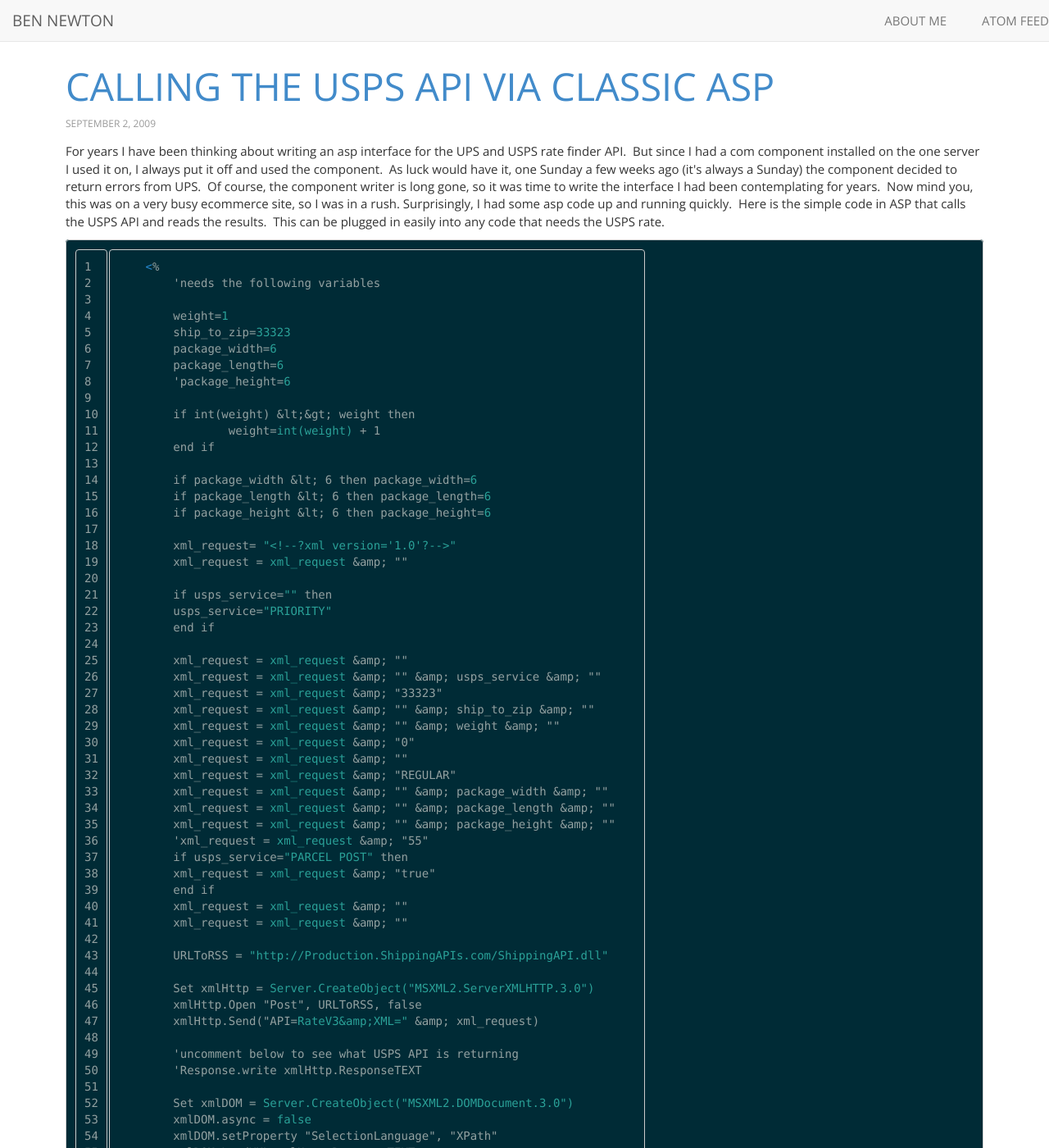
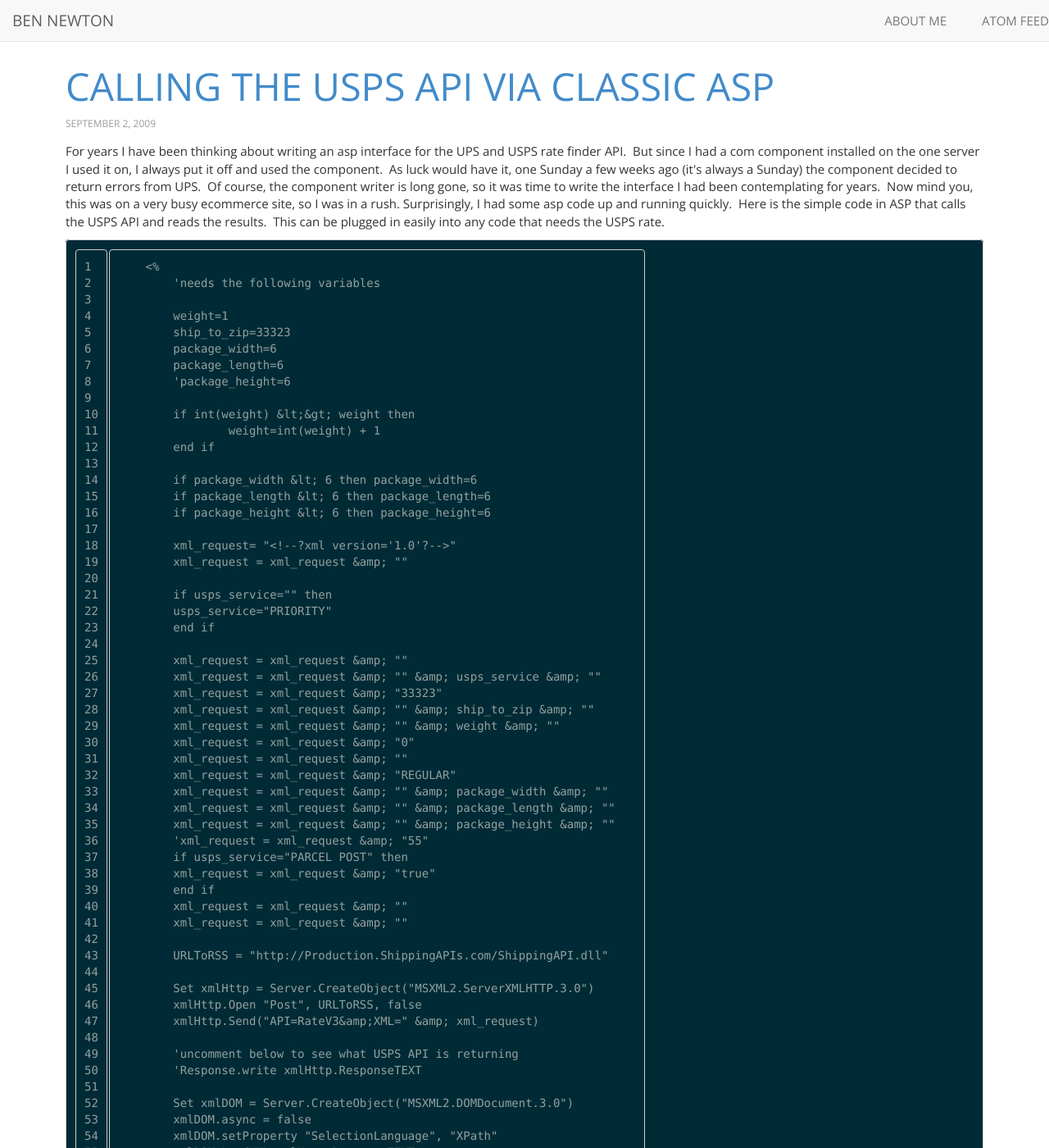
Before and after one commit to bennewton999/bennewton999.github.io, a Jekyll site: the page built from _posts/2009-09-02-calling-the-usps-api-via-classic-asp.md, in a window 1280 px wide and 1400 px high. Shown: the whole window at 82% size. Built offline with Jekyll 4.4.1, drawn with Linux system fonts in a browser that asks for light colours; nearby versions of some CDN libraries; Markdown is read by kramdown in place of the engine named in the settings; comment, search, counter and statistics services are not loaded; some of the changed text lies outside the part shown.

Commit message:
new markdown

```diff
--- a/_posts/2009-09-02-calling-the-usps-api-via-classic-asp.md
+++ b/_posts/2009-09-02-calling-the-usps-api-via-classic-asp.md
@@ -15,7 +15,7 @@ meta: {}
 ---
 <p>For years I have been thinking about writing an asp interface for the UPS and USPS rate finder API.  But since I had a com component installed on the one server I used it on, I always put it off and used the component.  As luck would have it, one Sunday a few weeks ago (it's always a Sunday) the component decided to return errors from UPS.  Of course, the component writer is long gone, so it was time to write the interface I had been contemplating for years.  Now mind you, this was on a very busy ecommerce site, so I was in a rush.
 Surprisingly, I had some asp code up and running quickly.  Here is the simple code in ASP that calls the USPS API and reads the results.  This can be plugged in easily into any code that needs the USPS rate.</p>
-{% highlight php linenos %}
+{% highlight aspx-vb linenos %}
     <%
 	'needs the following variables
 
```
